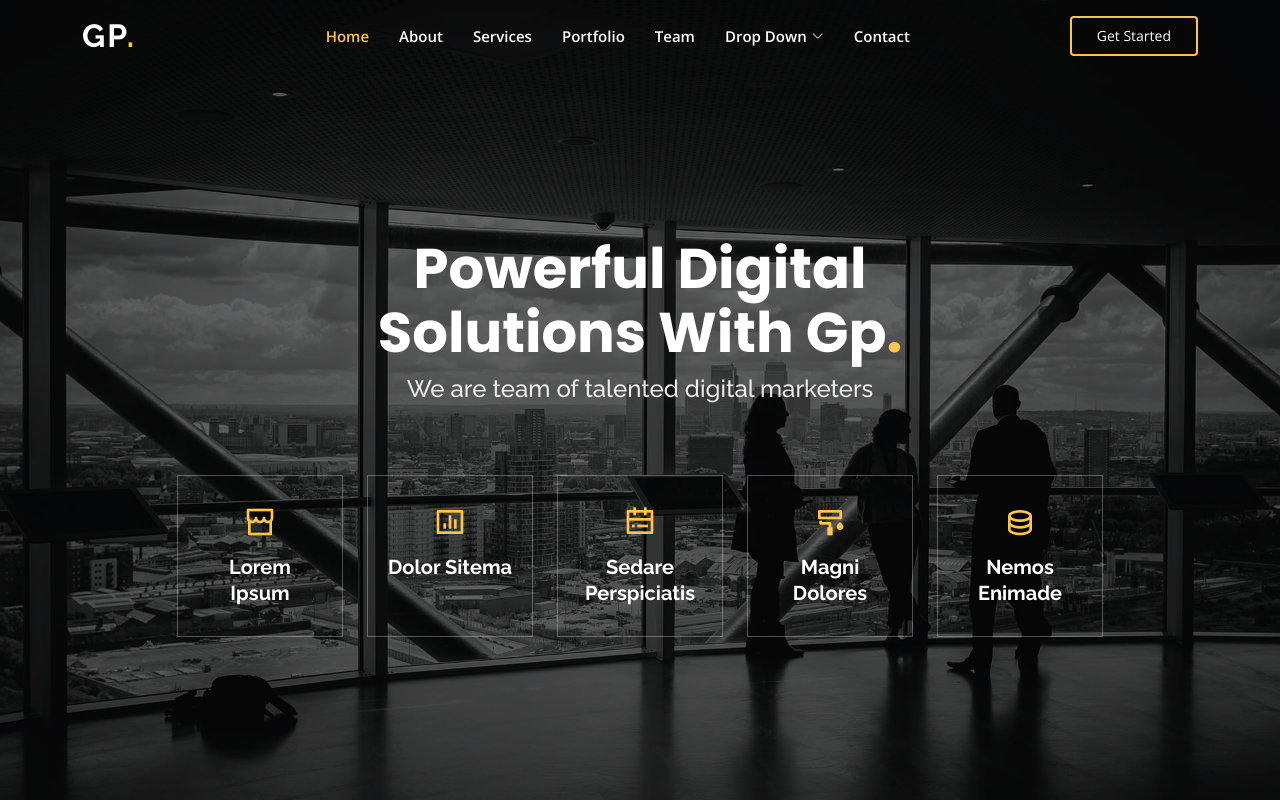
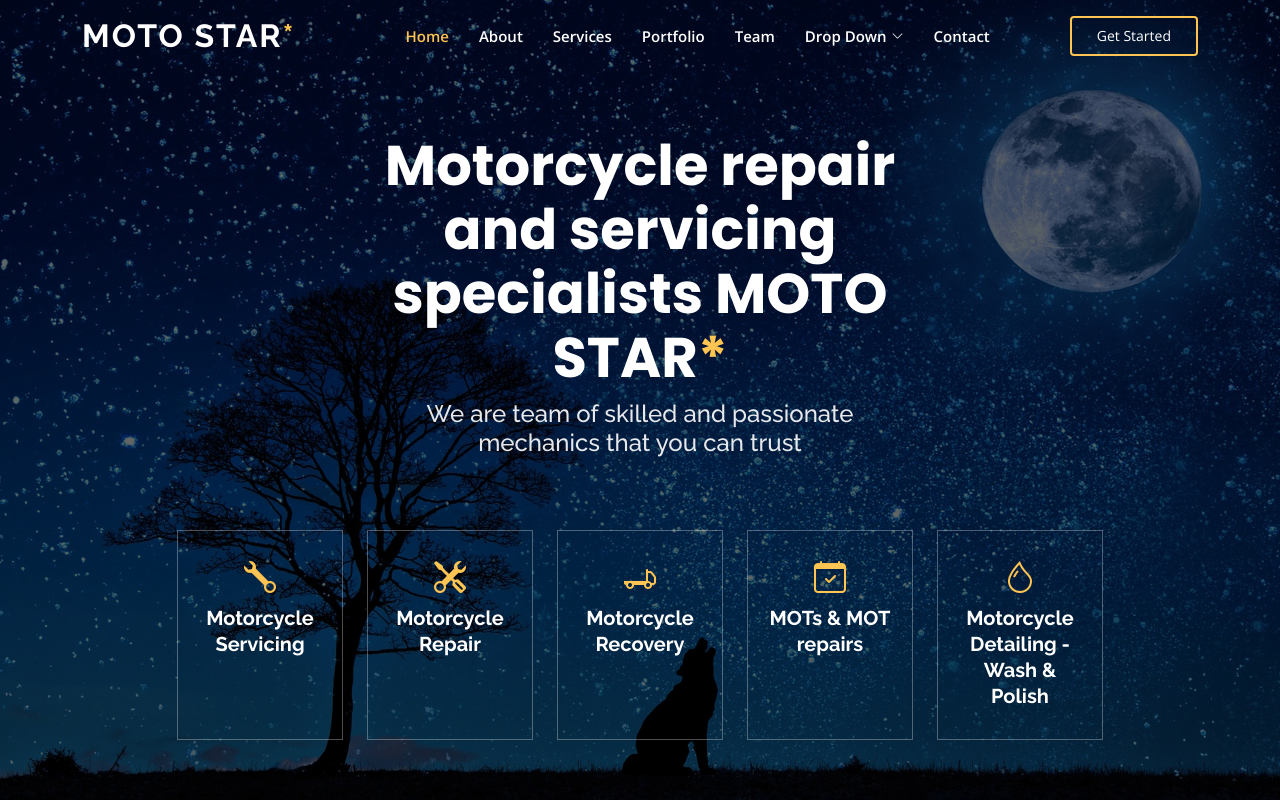
Before and after one commit to costik2020/0008-the-best-landing-page-in-bootstrap, a plain HTML site: page index.html in a window 1280 px wide. Shown: the top 802 px of the page. Drawn offline with nearby package versions, Linux system fonts and the light colour scheme.

Commit message:
Eddited the 'hero' area of a Motorcycle Repair Shop

```diff
--- a/assets/css/style.css
+++ b/assets/css/style.css
@@ -416,7 +416,7 @@ h6 {
 #hero {
   width: 100%;
   height: 100vh;
-  background: url("../img/hero-bg.jpg") top center;
+  background: url("../img/hero-bg-wolf-stars-moon.jpg") top center;
   background-size: cover;
   position: relative;
 }
--- a/index.html
+++ b/index.html
@@ -42,7 +42,7 @@
   <header id="header" class="fixed-top ">
     <div class="container d-flex align-items-center justify-content-lg-between">
 
-      <h1 class="logo me-auto me-lg-0"><a href="index.html">Gp<span>.</span></a></h1>
+      <h1 class="logo me-auto me-lg-0"><a href="index.html">moto star<span>*</span></a></h1>
       <!-- Uncomment below if you prefer to use an image logo -->
       <!-- <a href="index.html" class="logo me-auto me-lg-0"><img src="assets/img/logo.png" alt="" class="img-fluid"></a>-->
 
@@ -86,40 +86,40 @@
 
       <div class="row justify-content-center" data-aos="fade-up" data-aos-delay="150">
         <div class="col-xl-6 col-lg-8">
-          <h1>Powerful Digital Solutions With Gp<span>.</span></h1>
-          <h2>We are team of talented digital marketers</h2>
+          <h1>Motorcycle repair and servicing specialists MOTO STAR<span>*</span></h1>
+          <h2>We are team of skilled and passionate mechanics that you can trust</h2>
         </div>
       </div>
 
       <div class="row gy-4 mt-5 justify-content-center" data-aos="zoom-in" data-aos-delay="250">
         <div class="col-xl-2 col-md-4">
           <div class="icon-box">
-            <i class="ri-store-line"></i>
-            <h3><a href="">Lorem Ipsum</a></h3>
+            <i class="bi bi-wrench"></i>
+            <h3><a href="">Motorcycle Servicing</a></h3>
           </div>
         </div>
         <div class="col-xl-2 col-md-4">
           <div class="icon-box">
-            <i class="ri-bar-chart-box-line"></i>
-            <h3><a href="">Dolor Sitema</a></h3>
+            <i class="bi bi-tools"></i>
+            <h3><a href="">Motorcycle Repair</a></h3>
           </div>
         </div>
         <div class="col-xl-2 col-md-4">
           <div class="icon-box">
-            <i class="ri-calendar-todo-line"></i>
-            <h3><a href="">Sedare Perspiciatis</a></h3>
+            <i class="bi bi-truck-flatbed"></i>
+            <h3><a href="">Motorcycle Recovery</a></h3>
           </div>
         </div>
         <div class="col-xl-2 col-md-4">
           <div class="icon-box">
-            <i class="ri-paint-brush-line"></i>
-            <h3><a href="">Magni Dolores</a></h3>
+            <i class="bi bi-calendar-check"></i>
+            <h3><a href="">MOTs & MOT repairs</a></h3>
           </div>
         </div>
         <div class="col-xl-2 col-md-4">
           <div class="icon-box">
-            <i class="ri-database-2-line"></i>
-            <h3><a href="">Nemos Enimade</a></h3>
+            <i class="bi bi-droplet"></i>
+            <h3><a href="">Motorcycle Detailing - Wash & Polish</a></h3>
           </div>
         </div>
       </div>
@@ -135,7 +135,7 @@
 
         <div class="row">
           <div class="col-lg-6 order-1 order-lg-2" data-aos="fade-left" data-aos-delay="100">
-            <img src="assets/img/about.jpg" class="img-fluid" alt="">
+            <img src="assets/img/about-sunrise-motorcycle-wheelie.jpg" class="img-fluid" alt="">
           </div>
           <div class="col-lg-6 pt-4 pt-lg-0 order-2 order-lg-1 content" data-aos="fade-right" data-aos-delay="100">
             <h3>Voluptatem dignissimos provident quasi corporis voluptates sit assumenda.</h3>
```
Also changed, not shown: assets/img/about-sunrise-motorcycle-wheelie.jpg (added), assets/img/hero-bg-wolf-stars-moon.jpg (added), my-assets/sunrise-g46c18114a_1920.jpg (added), my-assets/wolf-g51112ecab_1920.jpg (added).
